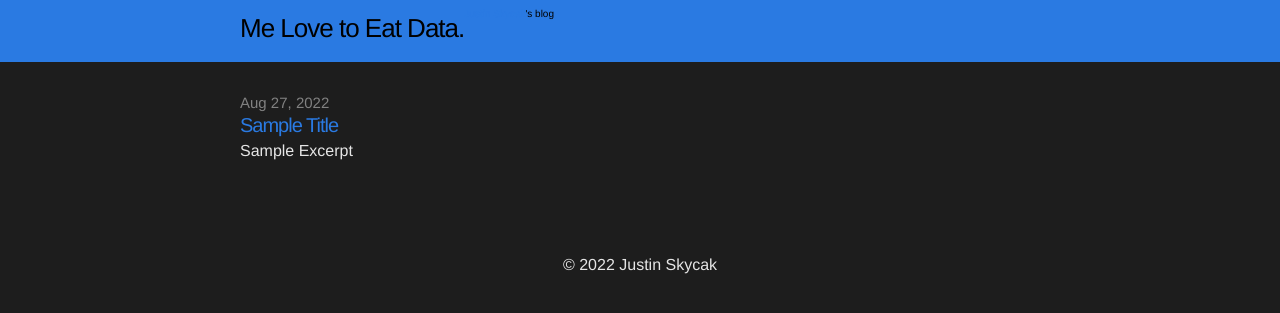
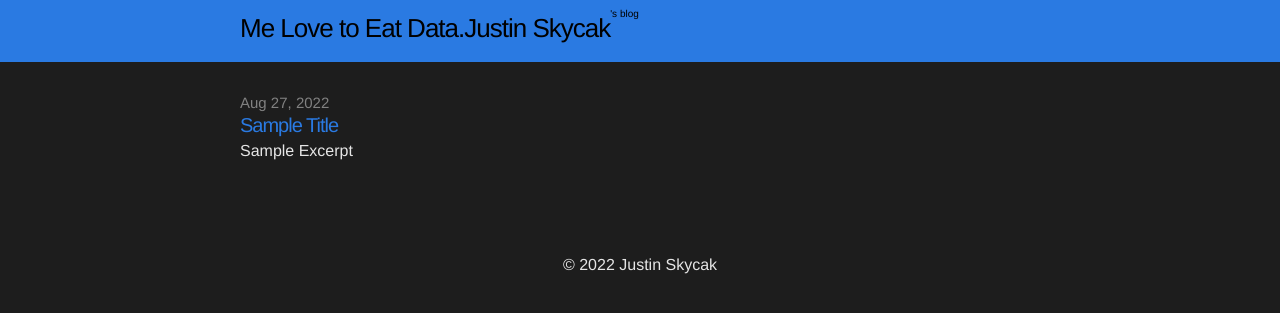
Before and after one commit to quantmonster/quantmonster.github.io, a Jekyll site: the page built from index.html, in a window 1280 px wide. Shown: the top 313 px of the page. Built offline with Jekyll 4.4.1, drawn with Linux system fonts in a browser that asks for light colours.

Commit message:
Update header.html

```diff
--- a/_includes/header.html
+++ b/_includes/header.html
@@ -2,7 +2,7 @@
 
   <div class="wrap">
 
-    <a class="site-title" href="{{ site.baseurl }}/">Me Love to Eat Data. <font size="1.5em"><a href="https://justinmath.com" target="_blank">Justin Skycak</a>'s blog</font></a>
+    <a class="site-title" href="{{ site.baseurl }}/">Me Love to Eat Data. <font size="1.5em"><a class="site-title" href="https://justinmath.com" target="_blank">Justin Skycak</a>'s blog</font></a>
 
     <nav class="site-nav">
 
```
